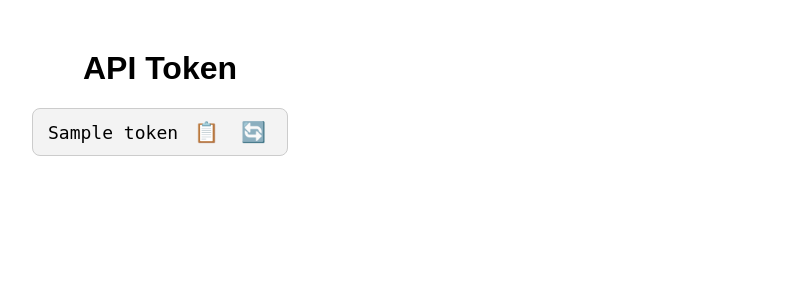
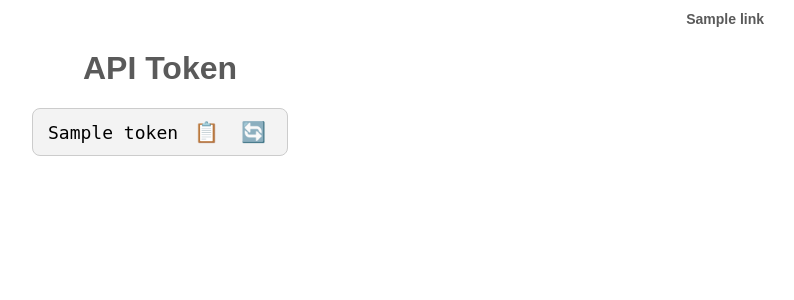
Before and after one commit to TU-Wien-dataLAB/token-validator, a Flask app: template validator/templates/token.html in a window 1280 px wide. Shown: the top 300 px of the page, without its empty margins (480-1274 px from the left). Run offline with Flask 3, Linux system fonts and the light colour scheme; the template is opened without the code that fills it: most values are stand-ins (such as "Sample title", 1, 10 or a date in 2020).

Commit message:
Added environment variable for external links Small layout changes

```diff
--- a/validator/templates/token.html
+++ b/validator/templates/token.html
@@ -10,20 +10,28 @@
             text-align: center;
             margin-top: 50px;
         }
+
         .header {
             position: absolute;
             top: 10px;
             right: 20px;
         }
-        .admin-link {
+
+        .link, H1 {
+            color: #5a5a5a;
+        }
+
+        .link {
             text-decoration: none;
             font-size: 14px;
-            color: #007bff;
             font-weight: bold;
+            margin-right: 1rem;
         }
-        .admin-link:hover {
+
+        .link:hover {
             text-decoration: underline;
         }
+
         .token-container {
             display: inline-flex;
             align-items: center;
@@ -35,10 +43,12 @@
             font-size: 16px;
             word-break: break-all;
         }
+
         .token-text {
             font-family: monospace;
             font-size: 18px;
         }
+
         .icon-button {
             background: none;
             border: none;
@@ -49,11 +59,16 @@
 </head>
 <body>
 
+<div class="header">
+    {% if links %}
+        {% for name, url in links.items() %}
+            <a href="{{ url }}" class="link" target="_blank">{{ name }}</a>
+        {% endfor %}
+    {% endif %}
     {% if user.is_admin %}
-    <div class="header">
-        <a href="/admin/" class="admin-link">Admin Page</a>
+        <a href="/admin/" class="link">Admin Page</a>
+    {% endif %}
 </div>
-    {% endif %}
 
 <h1>API Token</h1>
 
--- a/validator/views.py
+++ b/validator/views.py
@@ -97,7 +97,7 @@ def token_page():
     user: User | None = User.from_session()
     if user is None:
         return redirect(url_for('login'))
-    return render_template('token.html', token=user.token.value, user=user)
+    return render_template('token.html', token=user.token.value, user=user, links=current_app.config.get('EXTERNAL_LINKS'))
 
 
 @current_app.route('/regenerate-token', methods=['POST'])
```
Also changed, not shown: config.py (+7 -2 lines). Lines whose indentation alone changed are shown as unchanged.
